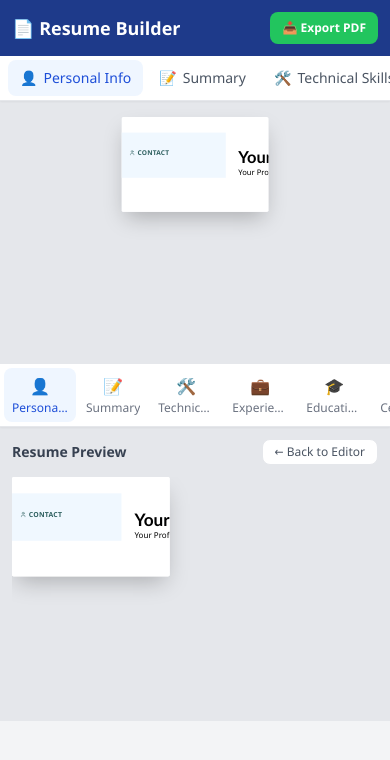
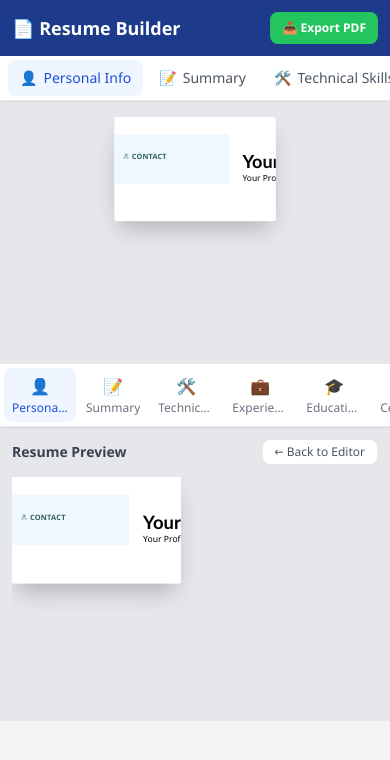
Before and after one commit to smarttechiblog/makemyresume, a Next.js app: page /Resumebuilder/ in a window 390 px wide. Both pictures are taken after a click on the button 342 px from the left and 796 px from the top of the page. Shown: the top 760 px of the page. Built offline with nearby package versions, Linux system fonts and the light colour scheme.

Commit message:
Fix responsive preview scaling for tablet and mobile layouts

```diff
--- a/components/ResumeTemplateEditor.tsx
+++ b/components/ResumeTemplateEditor.tsx
@@ -37,7 +37,11 @@ export default function ResumeTemplateEditor({ data, onChange }: ResumeTemplateE
   });
   const { personalInfo, aiGenerated, education, certifications, skills, languages, projects } = data;
   const previewRef = React.useRef<HTMLDivElement>(null);
+  const tabletPreviewRef = React.useRef<HTMLDivElement>(null);
+  const mobilePreviewRef = React.useRef<HTMLDivElement>(null);
   const [previewScale, setPreviewScale] = React.useState(1);
+  const [tabletPreviewScale, setTabletPreviewScale] = React.useState(1);
+  const [mobilePreviewScale, setMobilePreviewScale] = React.useState(1);
   const [showPreview, setShowPreview] = useState(false);
 
   const toggleSection = (section: Section) => {
@@ -62,6 +66,42 @@ export default function ResumeTemplateEditor({ data, onChange }: ResumeTemplateE
     window.addEventListener('resize', updateScale);
     return () => { observer.disconnect(); window.removeEventListener('resize', updateScale); };
   }, []);
+
+  // Auto-scale tablet preview
+  React.useEffect(() => {
+    const updateScale = () => {
+      if (!tabletPreviewRef.current) return;
+      const containerWidth = tabletPreviewRef.current.parentElement?.clientWidth || 0;
+      const resumeWidthMm = 210;
+      const pxPerMm = 96 / 25.4;
+      const resumeWidthPx = resumeWidthMm * pxPerMm;
+      const padding = 32;
+      const scale = containerWidth > 0 ? Math.min(1, (containerWidth - padding) / resumeWidthPx) : 1;
+      setTabletPreviewScale(scale);
+    };
+    updateScale();
+    const observer = new ResizeObserver(updateScale);
+    if (tabletPreviewRef.current?.parentElement) observer.observe(tabletPreviewRef.current.parentElement);
+    return () => { observer.disconnect(); };
+  }, [showPreview]);
+
+  // Auto-scale mobile preview
+  React.useEffect(() => {
+    const updateScale = () => {
+      if (!mobilePreviewRef.current) return;
+      const containerWidth = mobilePreviewRef.current.parentElement?.clientWidth || 0;
+      const resumeWidthMm = 210;
+      const pxPerMm = 96 / 25.4;
+      const resumeWidthPx = resumeWidthMm * pxPerMm;
+      const padding = 24;
+      const scale = containerWidth > 0 ? Math.min(1, (containerWidth - padding) / resumeWidthPx) : 1;
+      setMobilePreviewScale(scale);
+    };
+    updateScale();
+    const observer = new ResizeObserver(updateScale);
+    if (mobilePreviewRef.current?.parentElement) observer.observe(mobilePreviewRef.current.parentElement);
+    return () => { observer.disconnect(); };
+  }, [showPreview]);
 
   const activeSkills = skills.length > 0 ? skills : defaultSkills;
 
@@ -480,12 +520,12 @@ export default function ResumeTemplateEditor({ data, onChange }: ResumeTemplateE
 
         {/* Editor + Preview */}
         {showPreview ? (
-          <div ref={previewRef} className="p-4 bg-gray-200 flex items-start justify-center">
+          <div ref={tabletPreviewRef} className="p-4 bg-gray-200 flex items-start justify-center">
             <div
               className="shadow-2xl rounded overflow-hidden origin-top"
               style={{
                 width: '210mm',
-                transform: `scale(${Math.min(1, (window.innerWidth - 64) / (210 * 96 / 25.4))})`,
+                transform: `scale(${tabletPreviewScale})`,
                 transformOrigin: 'top center',
               }}
             >
@@ -537,12 +577,12 @@ export default function ResumeTemplateEditor({ data, onChange }: ResumeTemplateE
                 ← Back to Editor
               </button>
             </div>
-            <div ref={previewRef} className="flex items-start justify-center overflow-x-auto">
+            <div ref={mobilePreviewRef} className="flex items-start justify-center overflow-x-auto">
               <div
                 className="shadow-2xl rounded overflow-hidden bg-white"
                 style={{
                   width: '210mm',
-                  transform: `scale(${Math.min(1, (window.innerWidth - 48) / (210 * 96 / 25.4))})`,
+                  transform: `scale(${mobilePreviewScale})`,
                   transformOrigin: 'top left',
                 }}
               >
```
